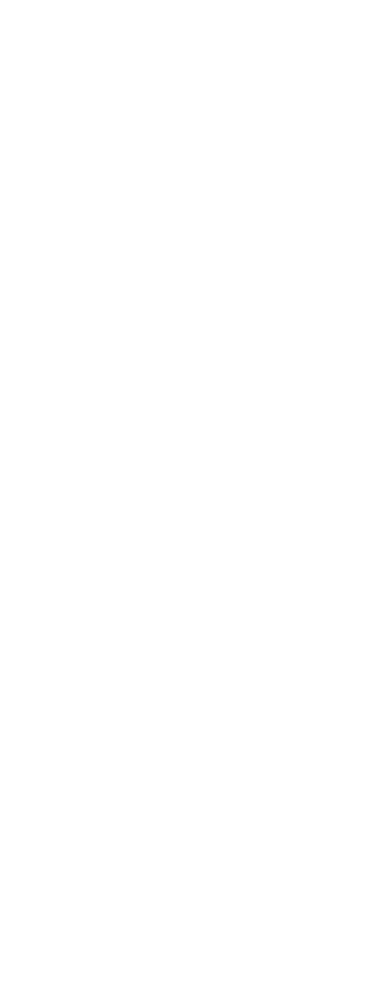
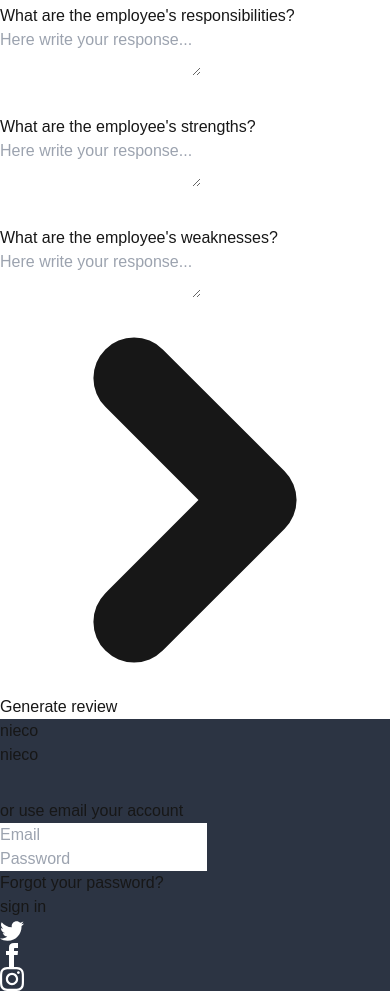
Before and after one commit to michaell027/employee_review_fe, a Next.js app: page /generate in a window 390 px wide. Shown: the part 680-1671 px from the top of the page. Before the commit the page ends 844 px from the top, so only its background shows below. Built offline with nearby package versions, Linux system fonts and the light colour scheme.

Commit message:
left side of the component generate for five questions

```diff
--- a/src/app/generate/page.tsx
+++ b/src/app/generate/page.tsx
@@ -1,7 +1,156 @@
-export default function Generate () {
-    return (
-        <>
-            Generate review
-        </>
-    );
+const questions = [
+  {
+    question: "What is the employee's name?",
+    placeholder: "Here write your response...",
+  },
+  {
+    question: "What is the employee's role?",
+    placeholder: "Here write your response...",
+  },
+  {
+    question: "What are the employee's responsibilities?",
+    placeholder: "Here write your response...",
+  },
+  {
+    question: "What are the employee's strengths?",
+    placeholder: "Here write your response...",
+  },
+  {
+    question: "What are the employee's weaknesses?",
+    placeholder: "Here write your response...",
+  },
+];
+
+export default function Generate() {
+  return (
+    <section className="min-h-screen flex flex-col lg:flex-row items-stretch text-white">
+      <div className="lg:flex w-full lg:w-1/2 clip-background items-center">
+        <div aria-hidden="true" className="clip-background-color-first-holder">
+          <div className="clip-background-color-first" />
+        </div>
+        <div aria-hidden="true" className="clip-background-color-second-holder">
+          <div className="clip-background-color-second" />
+        </div>
+        <div className="w-full px-24 z-10">
+          <h1 className="text-4xl font-bold text-left tracking-wide">
+            Keep your team on track...
+          </h1>
+          <p className="text-xl my-6">
+            Please response the questions about your employee to generate review
+            and then click the button below.
+          </p>
+          <div className="h-0.5 bg-white"></div>
+          {questions.map((q, idx) => (
+            <div key={idx}>
+              <p className="text-lg mt-6 mb-2">{q.question}</p>
+              <div className="pb-2">
+                <textarea
+                  name={`question_${idx}`}
+                  id={`question_${idx}`}
+                  placeholder={q.placeholder}
+                  rows={2}
+                  className="block text-black w-full p-1 rounded-lg"
+                />
+              </div>
+            </div>
+          ))}
+          <div className="flex mt-6 justify-start">
+            <div className="text-white px-1 rounded-lg mr-4">
+              <svg
+                xmlns="http://www.w3.org/2000/svg"
+                fill="none"
+                viewBox="0 0 24 24"
+                stroke-width="5"
+                stroke="currentColor"
+                className="size-10 animate-bounce-horizontal"
+              >
+                <path
+                  stroke-linecap="round"
+                  stroke-linejoin="round"
+                  d="m8.25 4.5 7.5 7.5-7.5 7.5"
+                />
+              </svg>
+            </div>
+            <button className="bg-white text-black px-4 py-2 rounded-lg">
+              Generate review
+            </button>
+          </div>
+        </div>
+      </div>
+      <div
+        className="w-full lg:w-1/2 flex items-center justify-center text-center md:px-16"
+        style={{ backgroundColor: "#2c3443" }}
+      >
+        <div className="w-full py-6 z-20">
+          <h1 className="my-6">nieco</h1>
+          <div className="py-6 space-x-2">nieco</div>
+          <p className="text-gray-100">or use email your account</p>
+          <form action="" className="sm:w-2/3 w-full px-4 lg:px-0 mx-auto">
+            <div className="pb-2 pt-4">
+              <input
+                type="email"
+                name="email"
+                id="email"
+                placeholder="Email"
+                className="block w-full p-4 text-lg rounded-sm bg-black"
+              />
+            </div>
+            <div className="pb-2 pt-4">
+              <input
+                className="block w-full p-4 text-lg rounded-sm bg-black"
+                type="password"
+                name="password"
+                id="password"
+                placeholder="Password"
+              />
+            </div>
+            <div className="text-right text-gray-400 hover:underline hover:text-gray-100">
+              <a href="#">Forgot your password?</a>
+            </div>
+            <div className="px-4 pb-2 pt-4">
+              <button className="uppercase block w-full p-4 text-lg rounded-full bg-indigo-500 hover:bg-indigo-600 focus:outline-none">
+                sign in
+              </button>
+            </div>
+
+            <div className="p-4 text-center right-0 left-0 flex justify-center space-x-4 mt-16 lg:hidden ">
+              <a href="#">
+                <svg
+                  fill="#fff"
+                  xmlns="http://www.w3.org/2000/svg"
+                  width="24"
+                  height="24"
+                  viewBox="0 0 24 24"
+                >
+                  <path d="M24 4.557c-.883.392-1.832.656-2.828.775 1.017-.609 1.798-1.574 2.165-2.724-.951.564-2.005.974-3.127 1.195-.897-.957-2.178-1.555-3.594-1.555-3.179 0-5.515 2.966-4.797 6.045-4.091-.205-7.719-2.165-10.148-5.144-1.29 2.213-.669 5.108 1.523 6.574-.806-.026-1.566-.247-2.229-.616-.054 2.281 1.581 4.415 3.949 4.89-.693.188-1.452.232-2.224.084.626 1.956 2.444 3.379 4.6 3.419-2.07 1.623-4.678 2.348-7.29 2.04 2.179 1.397 4.768 2.212 7.548 2.212 9.142 0 14.307-7.721 13.995-14.646.962-.695 1.797-1.562 2.457-2.549z" />
+                </svg>
+              </a>
+              <a href="#">
+                <svg
+                  fill="#fff"
+                  xmlns="http://www.w3.org/2000/svg"
+                  width="24"
+                  height="24"
+                  viewBox="0 0 24 24"
+                >
+                  <path d="M9 8h-3v4h3v12h5v-12h3.642l.358-4h-4v-1.667c0-.955.192-1.333 1.115-1.333h2.885v-5h-3.808c-3.596 0-5.192 1.583-5.192 4.615v3.385z" />
+                </svg>
+              </a>
+              <a href="#">
+                <svg
+                  fill="#fff"
+                  xmlns="http://www.w3.org/2000/svg"
+                  width="24"
+                  height="24"
+                  viewBox="0 0 24 24"
+                >
+                  <path d="M12 2.163c3.204 0 3.584.012 4.85.07 3.252.148 4.771 1.691 4.919 4.919.058 1.265.069 1.645.069 4.849 0 3.205-.012 3.584-.069 4.849-.149 3.225-1.664 4.771-4.919 4.919-1.266.058-1.644.07-4.85.07-3.204 0-3.584-.012-4.849-.07-3.26-.149-4.771-1.699-4.919-4.92-.058-1.265-.07-1.644-.07-4.849 0-3.204.013-3.583.07-4.849.149-3.227 1.664-4.771 4.919-4.919 1.266-.057 1.645-.069 4.849-.069zm0-2.163c-3.259 0-3.667.014-4.947.072-4.358.2-6.78 2.618-6.98 6.98-.059 1.281-.073 1.689-.073 4.948 0 3.259.014 3.668.072 4.948.2 4.358 2.618 6.78 6.98 6.98 1.281.058 1.689.072 4.948.072 3.259 0 3.668-.014 4.948-.072 4.354-.2 6.782-2.618 6.979-6.98.059-1.28.073-1.689.073-4.948 0-3.259-.014-3.667-.072-4.947-.196-4.354-2.617-6.78-6.979-6.98-1.281-.059-1.69-.073-4.949-.073zm0 5.838c-3.403 0-6.162 2.759-6.162 6.162s2.759 6.163 6.162 6.163 6.162-2.759 6.162-6.163c0-3.403-2.759-6.162-6.162-6.162zm0 10.162c-2.209 0-4-1.79-4-4 0-2.209 1.791-4 4-4s4 1.791 4 4c0 2.21-1.791 4-4 4zm6.406-11.845c-.796 0-1.441.645-1.441 1.44s.645 1.44 1.441 1.44c.795 0 1.439-.645 1.439-1.44s-.644-1.44-1.439-1.44z" />
+                </svg>
+              </a>
+            </div>
+          </form>
+        </div>
+      </div>
+    </section>
+  );
 }
--- a/src/app/globals.css
+++ b/src/app/globals.css
@@ -29,9 +29,13 @@
     @apply mt-8 text-pretty font-medium sm:text-xl/8;
   }
 
+  .body-height {
+    min-height: calc(100vh - 80px)
+  }
+
   .clip-background {
     @apply relative isolate overflow-y-auto overflow-x-hidden bg-gray-900 py-16 sm:py-24 w-full;
-    height: calc(100vh - 80px);
+    min-height: calc(100vh - 80px);
   }
 
   .clip-background-color-first {
@@ -51,4 +55,17 @@
   .clip-background-color-second-holder {
     @apply absolute -top-52 left-1/2 -z-10 -translate-x-1/2 transform-gpu blur-3xl sm:top-[-28rem] sm:ml-16 sm:translate-x-0 sm:transform-gpu w-full h-full;
   }
+
+  @keyframes bounce-horizontal {
+    0%, 100% {
+      transform: translateX(-10px);
+    }
+    50% {
+      transform: translateX(10px);
+    }
+  }
+
+  .animate-bounce-horizontal {
+    animation: bounce-horizontal 2s infinite;
+  }
 }
```
